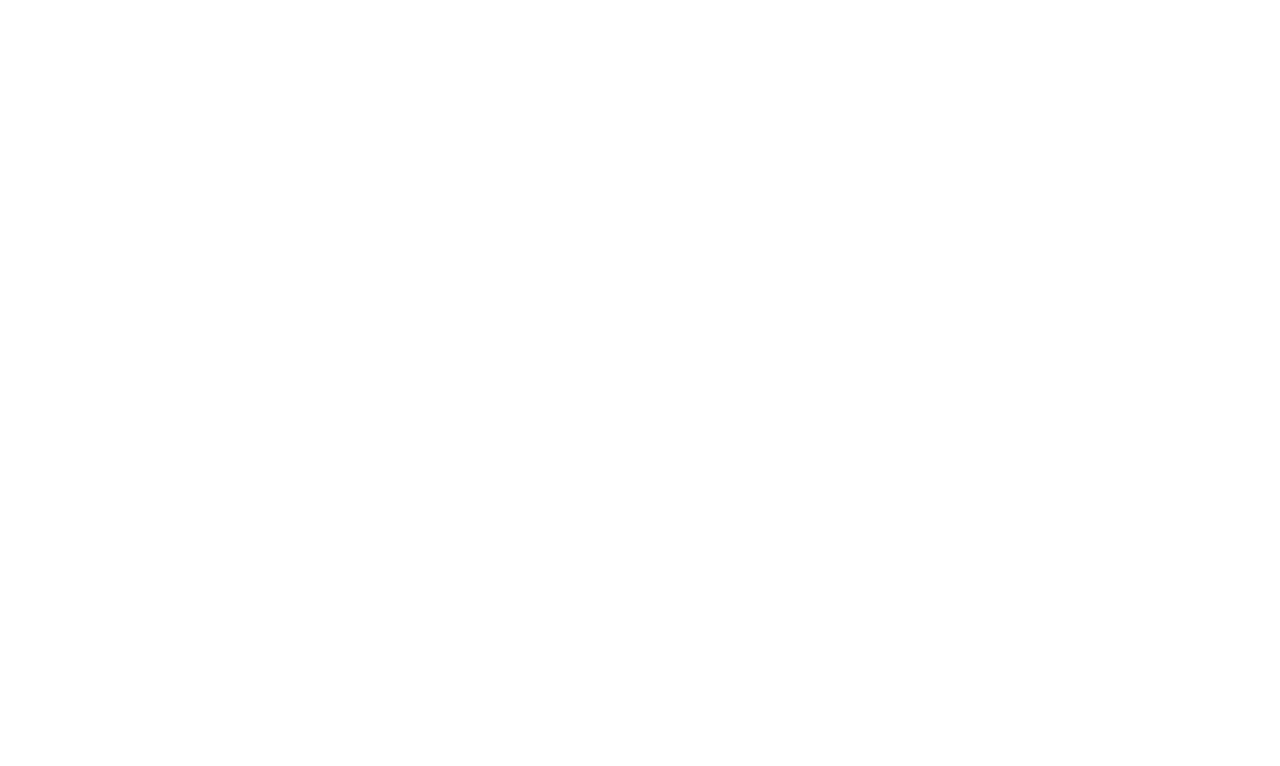
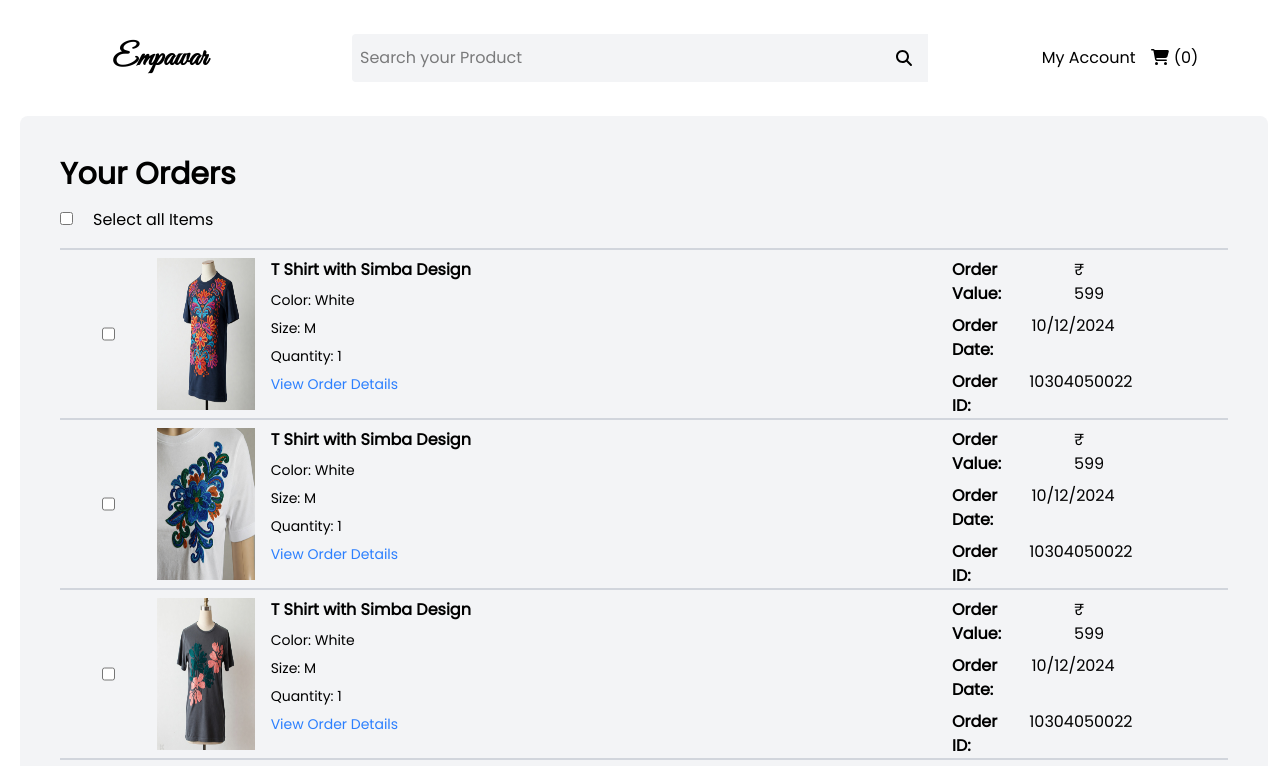
Before and after one commit to Manohar3969/Empawar-UI, a React (Vite) app: page / in a window 1280 px wide. Shown: the top 766 px of the page. Built offline with nearby package versions, Linux system fonts and the light colour scheme.

Commit message:
Order List and Product Details Added

```diff
--- a/src/App.jsx
+++ b/src/App.jsx
@@ -5,11 +5,14 @@
 import { ProductTypes } from "./components/ProductsList/ProductTypes";
 import { CartPage } from "./pages/CartPage";
 import { Login } from "./pages/Login";
+import { Orders } from "./pages/Orders";
 import { ProductsSearch } from "./pages/ProductsSearch";
 import { Register } from "./pages/Register";
 
 function App() {
-  return <></>;
+  return <>
+  <Orders></Orders>
+  </>;
 }
 
 export default App;
--- /dev/null
+++ b/src/components/Orders/OrdersList.jsx
@@ -0,0 +1,61 @@
+import React from "react";
+
+export const OrdersList = (props) => {
+  return (
+    <div>
+      <div className="w-full flex float-left border-b-2 border-gray-300">
+        <div className="w-1/12 flex justify-center">
+          <input type="checkbox" name="" id="" />
+        </div>
+
+        <div className="w-1/12 flex">
+          <img
+            src={props.productImage}
+            alt=""
+            className="w-full h-full flex pt-2 pb-2"
+          ></img>
+        </div>
+
+        <div className="w-7/12">
+          <div className="w-full ">
+            <span className="flex pr-4 pl-4 pt-2 font-bold">
+              T Shirt with Simba Design
+            </span>
+          </div>
+          <div className="w-full flex text-sm">
+            <span className="flex pr-4 pl-4 pt-2">Color: White</span>
+          </div>
+          <div className="w-full flex text-sm">
+            <span className="flex pr-4 pl-4 pt-2">Size: M</span>
+          </div>
+          <div className="w-full flex text-sm">
+            <span className="flex pr-4 pl-4 pt-2">Quantity: 1</span>
+          </div>
+          <div className="w-full flex text-sm">
+            <a
+              href="#"
+              className="flex pr-4 pl-4 pt-2 pb-4 text-blue-500 cursor-pointer"
+            >
+              View Order Details
+            </a>
+          </div>
+        </div>
+
+        <div className="w-2/12">
+          <div className="w-full flex justify-left">
+            <span className="flex pr-4 pl-4 pt-2 font-bold">Order Value:</span>
+            <span className="flex pr-4 pl-4 pt-2">₹ 599</span>
+          </div>
+          <div className="w-full flex justify-left">
+            <span className="flex pr-4 pl-4 pt-2 font-bold">Order Date:</span>
+            <span className="flex pr-4 pl-4 pt-2">10/12/2024</span>
+          </div>
+          <div className="w-full flex justify-left">
+            <span className="flex pr-4 pl-4 pt-2 font-bold">Order ID:</span>
+            <span className="flex pr-4 pl-4 pt-2">10304050022</span>
+          </div>
+        </div>
+      </div>
+    </div>
+  );
+};
--- a/src/pages/Orders.jsx
+++ b/src/pages/Orders.jsx
@@ -1,7 +1,40 @@
-import React from 'react'
+import React from "react";
+import { Header } from "../components/Header/Header";
+import { Footer } from "../components/Footer/Footer";
+import dress1 from "../assets/dress1.jpeg";
+import dress2 from "../assets/dress2.jpeg";
+import dress3 from "../assets/dress3.jpeg";
+import dress4 from "../assets/dress4.jpeg";
+import dress5 from "../assets/dress5.jpeg";
+import { OrdersList } from "../components/Orders/OrdersList";
 
 export const Orders = () => {
   return (
-    <div>Orders</div>
-  )
-}
+    <div>
+      <Header></Header>
+
+      <div className="w-full flex float-left">
+        <div className="w-full overflow-auto p-10 bg-gray-100 ml-5 mr-3 rounded-lg">
+          <div className="flex w-full pb-4 font-bold text-3xl">
+            Your Orders
+          </div>
+
+          <div className="w-full overflow-auto">
+            <div className="border-b-2 pb-4 border-gray-300">
+              <input type="checkbox" />
+              <span className="pl-5">Select all Items</span>
+            </div>
+
+            <OrdersList productImage={dress1}></OrdersList>
+            <OrdersList productImage={dress2}></OrdersList>
+            <OrdersList productImage={dress3}></OrdersList>
+            <OrdersList productImage={dress4}></OrdersList>
+            <OrdersList productImage={dress5}></OrdersList>
+          </div>
+        </div>
+      </div>
+
+      <Footer></Footer>
+    </div>
+  );
+};
```
Also changed, not shown: src/components/ProductDescription/ProductDetails.jsx (added), src/components/ProductDescription/ProductImages.jsx (added), src/pages/OrderDescription.jsx (added).
